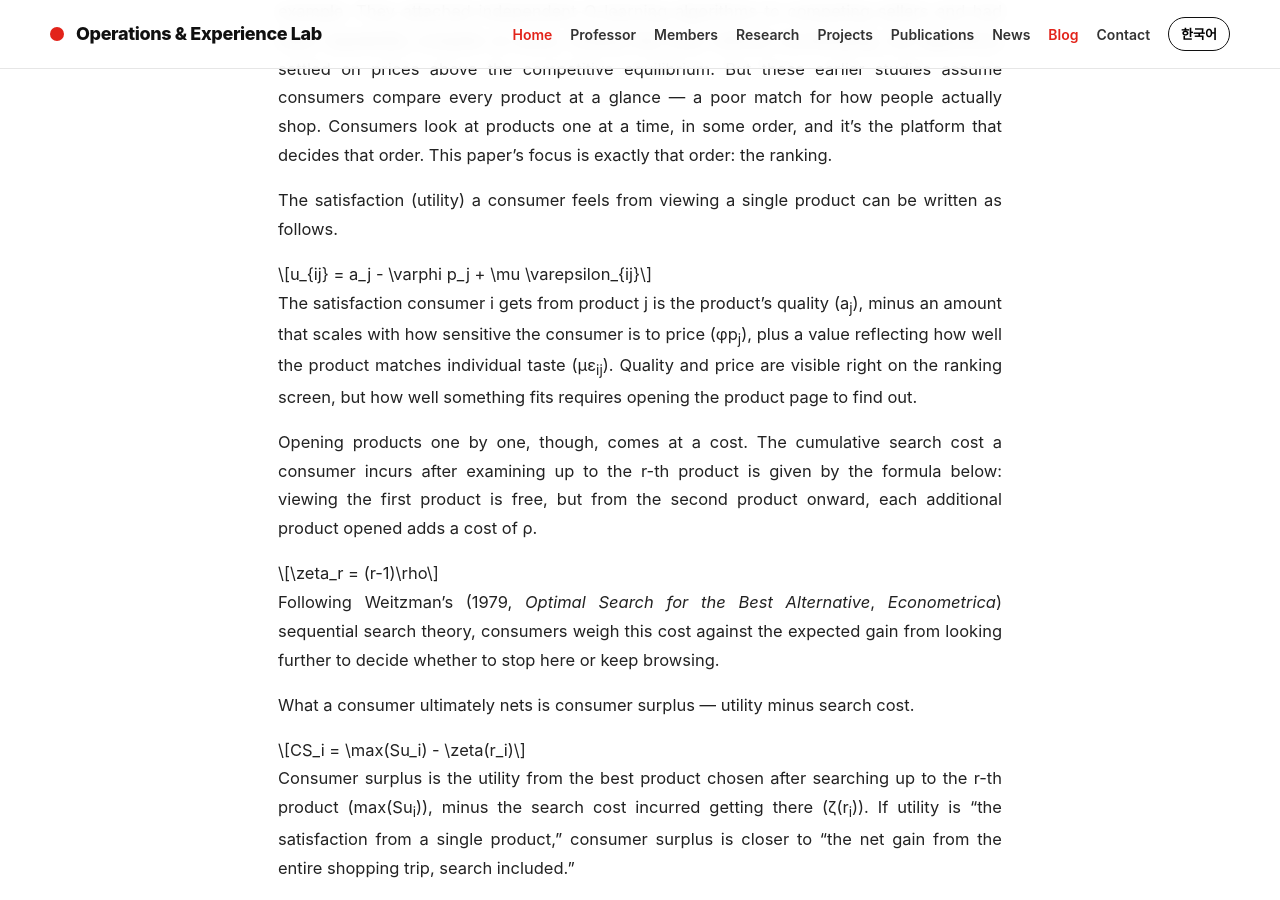
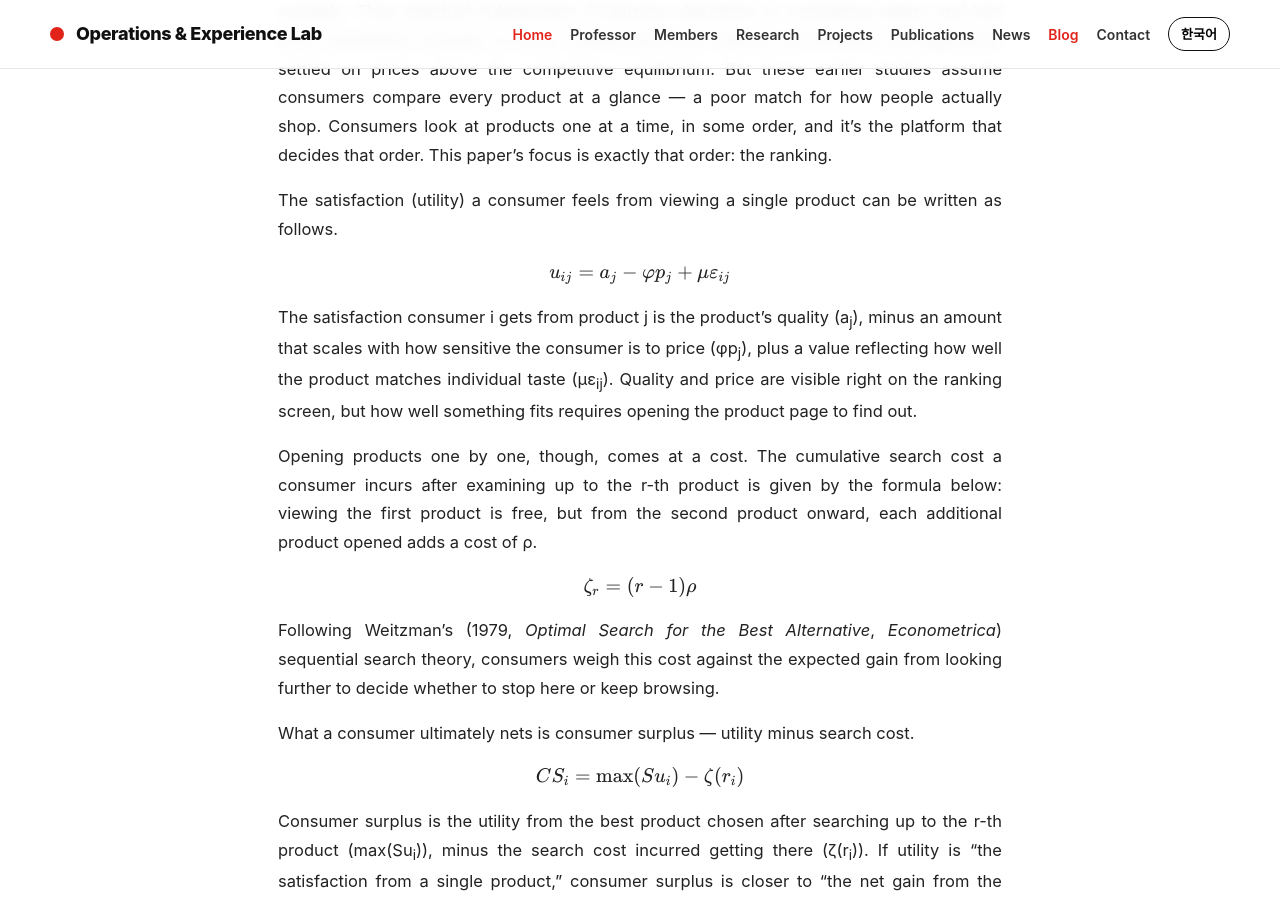
Before and after one commit to hioelab/hioelab.github.io, a Jekyll site: the page built from _posts/2026-07-29-ai-ranking-price-collusion.md, in a window 1280 px wide and 900 px high, scrolled down 1385 px. Built offline with Jekyll 4.4.1, drawn with Linux system fonts in a browser that asks for light colours; some web fonts are replaced; some of the changed lines change nothing that is shown.

Commit message:
Add files via upload

```diff
--- a/_layouts/default.html
+++ b/_layouts/default.html
@@ -5,6 +5,7 @@
 <meta name="viewport" content="width=device-width, initial-scale=1.0">
 <link rel="stylesheet" as="style" crossorigin href="https://cdn.jsdelivr.net/gh/orioncactus/pretendard@v1.3.9/dist/web/variable/pretendardvariable.min.css">
 <link rel="stylesheet" href="{{ '/style.css' | relative_url }}">
+<link rel="stylesheet" href="https://cdn.jsdelivr.net/npm/katex@0.16.11/dist/katex.min.css">
 <title>{{ page.title | default: 'Operations & Experience Lab' }} · Operations & Experience Lab</title>
 </head>
 <body>
@@ -36,5 +37,19 @@
 </footer>
 
 <script src="{{ '/app.js' | relative_url }}"></script>
+<script defer src="https://cdn.jsdelivr.net/npm/katex@0.16.11/dist/katex.min.js"></script>
+<script defer src="https://cdn.jsdelivr.net/npm/katex@0.16.11/dist/contrib/auto-render.min.js"></script>
+<script defer>
+document.addEventListener("DOMContentLoaded", function() {
+  if (window.renderMathInElement) {
+    renderMathInElement(document.body, {
+      delimiters: [
+        {left: "\\[", right: "\\]", display: true},
+        {left: "\\(", right: "\\)", display: false}
+      ]
+    });
+  }
+});
+</script>
 </body>
 </html>
```
